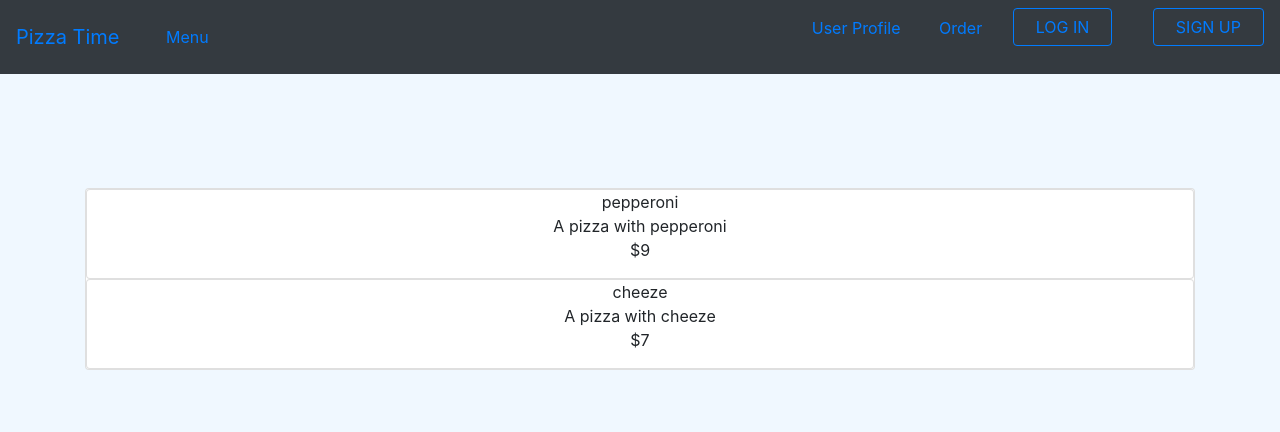
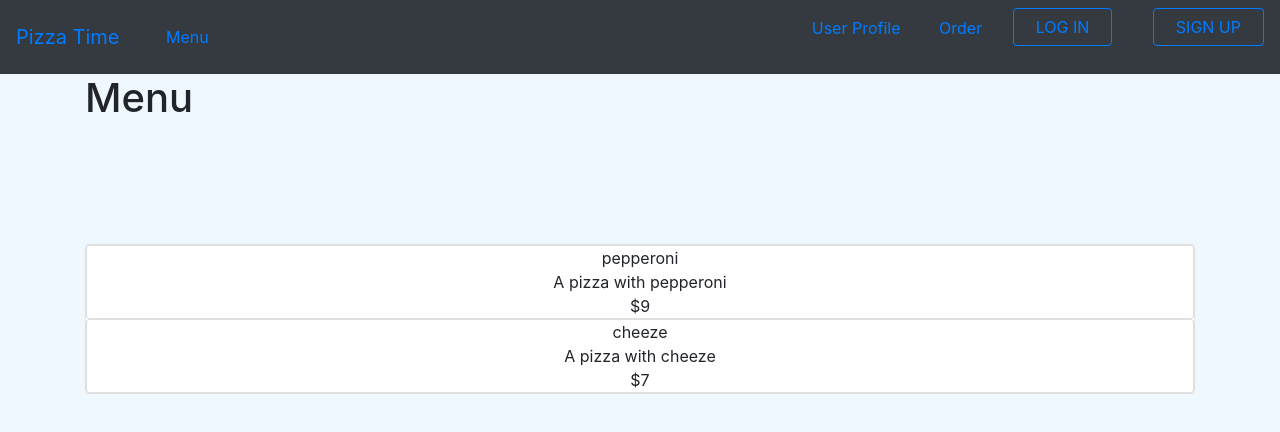
Before and after one commit to AJS3993/pizza-time, a React (Create React App) app: page /menu in a window 1280 px wide. Shown: the top 432 px of the page. Built offline with nearby package versions, Linux system fonts and the light colour scheme.

Commit message:
menu data moved

```diff
--- a/src/components/MenuListItem/MenuListItem.jsx
+++ b/src/components/MenuListItem/MenuListItem.jsx
@@ -4,13 +4,17 @@ import React from "react";
 const menu = props => (
   <div>
     {props.menu.map(menu => (
+
      <Card>
-     <p>
+
+
         {menu.name} <br/>
         {menu.description} <br/>
        {menu.price} <br/>
-      </p>
+
+
       </Card>
+
     ))}
   </div>
 );
--- a/src/pages/MenuPage/MenuPage.jsx
+++ b/src/pages/MenuPage/MenuPage.jsx
@@ -24,6 +24,7 @@ const MenuPage = () => {
     <div className="MenuPage">
       <NavBar />
         <MDBContainer>
+          <h1>Menu</h1>
           <MDBRow>
             <MDBCol className= "col top" size="12"><Card><MenuListItem menu={menu}/></Card></MDBCol>
           </MDBRow>
```
